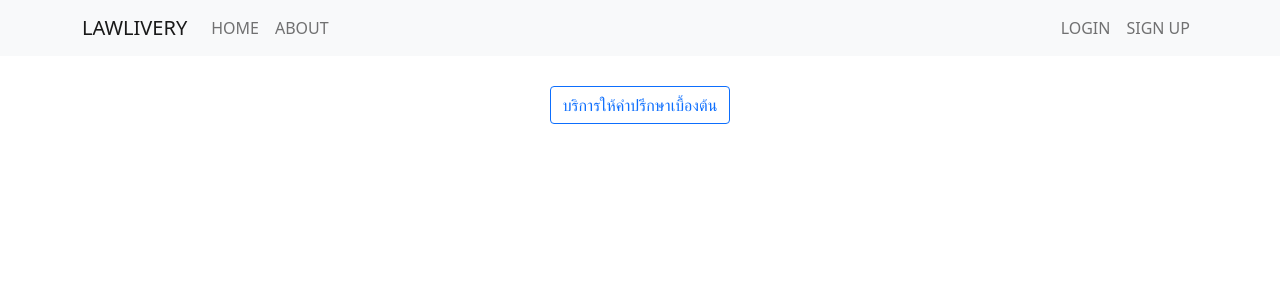
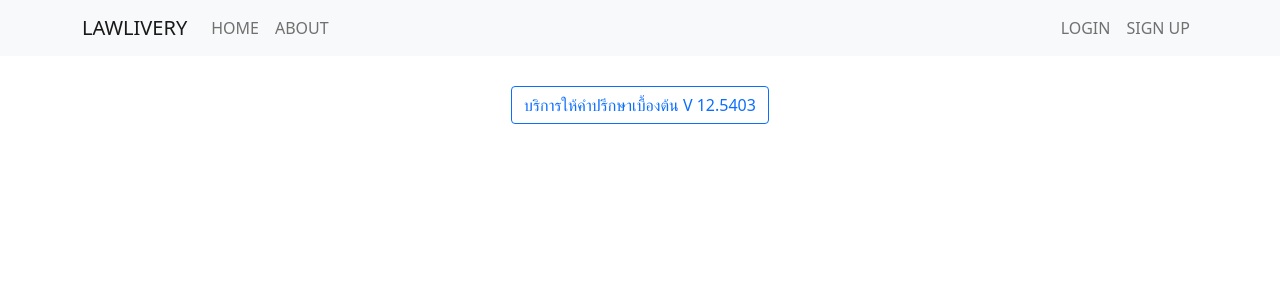
Before and after one commit to lwrydev/LWRY-App, a Next.js app: page / in a window 1280 px wide. Shown: the top 300 px of the page. Built offline with nearby package versions, Linux system fonts and the light colour scheme; no server answers.

Commit message:
Test deploy

```diff
--- a/pages/home/index.js
+++ b/pages/home/index.js
@@ -5,7 +5,7 @@ import styles from './home.module.css'
 export default function Home({ user }) {
   return (
     <div className={styles.container}>
-      <Button href={user ? '/initconsulting' : '/login'} variant="outline-primary">บริการให้คำปรึกษาเบื้องต้น</Button>
+      <Button href={user ? '/initconsulting' : '/login'} variant="outline-primary">บริการให้คำปรึกษาเบื้องต้น V 12.5403</Button>
     </div>
   )
 }
```
